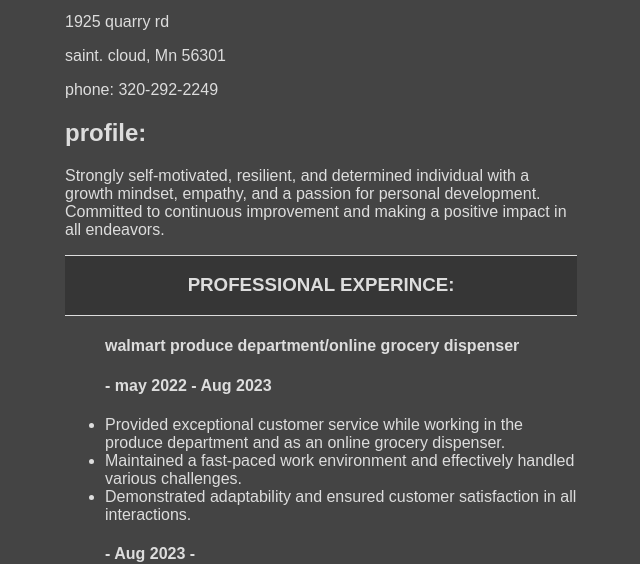
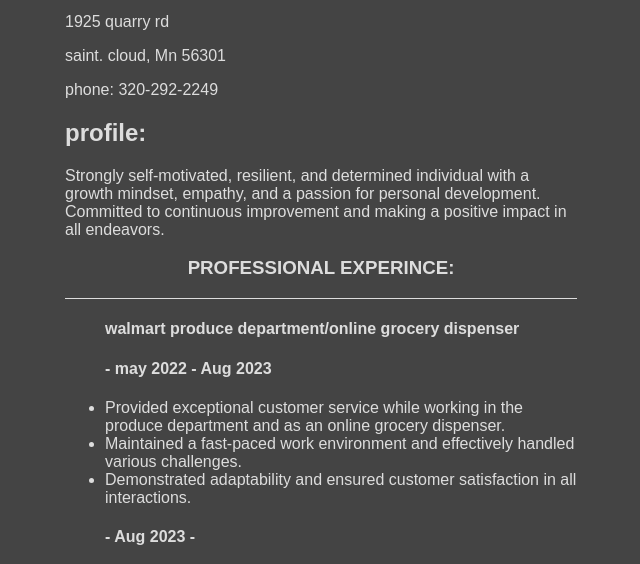
Before and after one commit to Muhsinn1234/Muhsinn1234.github.io, a plain HTML site: page index.html in a window 1280 px wide. Shown: the part 247-811 px from the top of the page, without its empty margins (447-1087 px from the left). Drawn offline with Linux system fonts and the light colour scheme.

Commit message:
Update style.css

```diff
--- a/style.css
+++ b/style.css
@@ -1,17 +1,14 @@
 body {
-     background-color: #444444;
-     color: #dddddd;
-   font-family:Arial, Helvetica, sans-serif;
+  background-color: #444444;
+  color: #dddddd;
+  font-family: Arial, Helvetica, sans-serif;
   margin: 10% 20% 30% 40%;
-
-
 }
-
 
 .exp-header {
   text-align: center;
   text-transform: uppercase;
-  border-top:1px solid #dddddd;
-   border-bottom:1px solid #dddddd;
-  background-color:rgba(0,0,0,0.2)
+
+  border-bottom: 1px solid #dddddd;
+
 }
```
